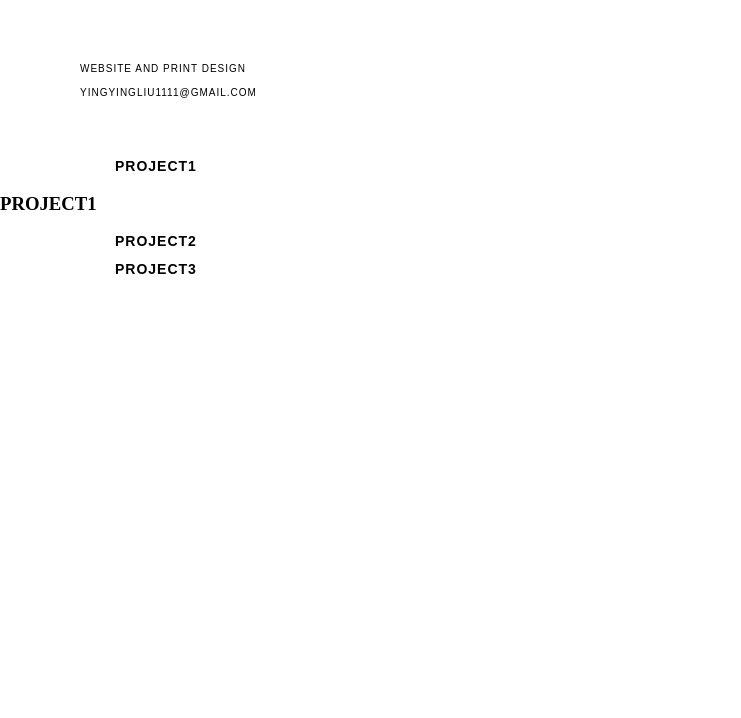
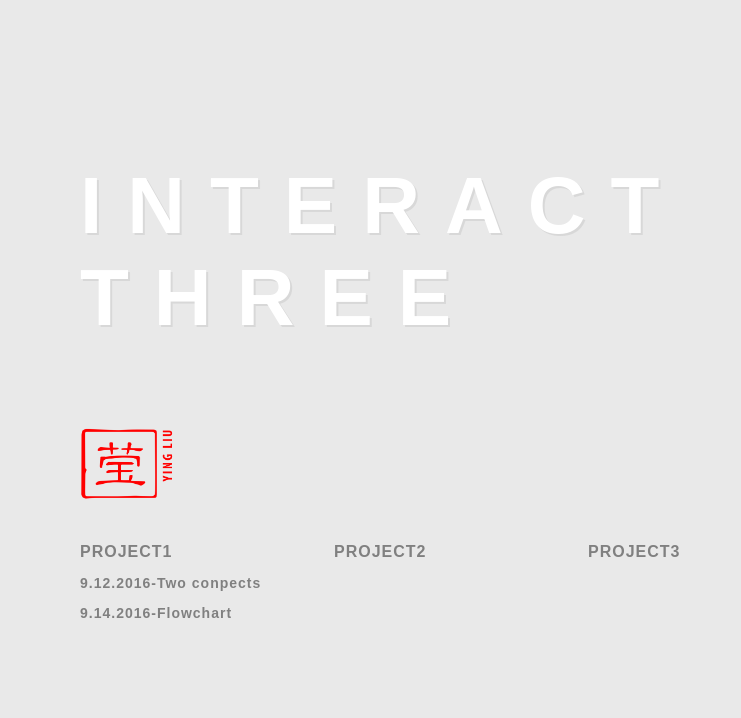
Before and after one commit to yingyingliu1111/yingyingliu1111.github.io, a plain HTML site: page index.html in a window 1280 px wide. Shown: the whole page, without its empty margins (0-741 px from the left). Drawn offline with nearby package versions, Linux system fonts and the light colour scheme.

Commit message:
styleing
style-change css/html

```diff
--- a/index.html
+++ b/index.html
@@ -6,14 +6,23 @@
     <script src="https://code.jquery.com/jquery-1.10.2.js"></script>
 </head>
 <body>
-    <div id="headbar">
-        <div id="info">
-            <p>WEBSITE AND PRINT DESIGN</p>
-            <p>YINGYINGLIU1111@GMAIL.COM</p>
-        </div>
+    <div id="big-text">
+    	<h1>INTERACT<br>THREE</h1>
     </div>
-   	<h2><a href="#">PROJECT1</a></h2>
-   	   	<h3><a href="#">PROJECT1</a></h3>
-	<h2><a href="#">PROJECT2</a></h2>
-	<h2><a href="#">PROJECT3</a></h2>
+    <div id="logobox">
+    	<img src="img/logo-red.png">
+    </div>
+    <div id="links">
+    	<div id="pro1-box">
+   			<h2>PROJECT1</h2>
+   			<h3><a href="#">9.12.2016-Two conpects</a></h3>
+   			<h3><a href="#">9.14.2016-Flowchart</a></h3>
+   		</div>
+   		<div id="pro2-box">
+	   		<h2>PROJECT2</h2>
+	   	</div>
+	   	<div id="pro3-box">
+		   	<h2>PROJECT3</h2>
+		 </div>
+    </div>
 </body>
--- a/indexstyle.css
+++ b/indexstyle.css
@@ -1,64 +1,76 @@
 body{
     margin: 0;
+    background-color: rgba(212,212,212,0.49);
 }
 img{
-    padding-left:60px;
-    width: 60px;
-
+    width: 100px;
 }
-#headbar{
-    margin: 50px;
+#header{
+	padding-top: 80px;
 }
-#topbar{
-        display: inline-block;
+#logobox{
+    padding-top: 30px;
+    padding-left: 80px;
+    display: inline-block;
 }
-
-p{
-    color: black;
+#big-text{
+	text-align: left;
+}
+#links{
+	padding-top: 30px;
+	padding-left: 80px;
+	padding-bottom: 80px;
+}
+#pro1-box{
+	vertical-align: top;
+	display: inline-block;
+	width: 250px;
+}
+#pro2-box{
+	vertical-align: top;
+	display: inline-block;
+	width: 250px;
+	}
+#pro3-box{
+	vertical-align: top;
+	display: inline-block;
+	width: 250px;
+	}
+h1{
+    color: white;
     font-family: sans-serif;
-    font-size: 10px;
-    font-weight: 400;
-    line-height: 11px;
-    vertical-align: top;
-    letter-spacing: 1px;
-    padding-top: 3px;
+    text-shadow: 2px 2px 0px rgba(161,161,161,0.24);
+    font-size: 80px;
+    letter-spacing: 25;
+    font-weight: 800;
+    padding-left: 80px;
+    padding-top:160px;
 }
-#line{
-    width: 1px;
-    height: 45px;
-    background-color: black;
-    display: inline-block;
-    margin-left: 25px;
-    vertical-align: top;
-    margin-top: 8px;
+h2{
+	color: gray;
+    font-family: sans-serif;
+    font-size: 16px;
+    letter-spacing: 1;
+    font-weight: 600;
+    text-decoration: none;
 }
-#info{
-    display: inline-block;
-    vertical-align: top;
-    padding-left:30px;
-    vertical-align: top;
-}
-
-h2{
-    color: black;
-    font-family: sans-serif;
+h3{
+	color: gray;
+	font-family: sans-serif;
     font-size: 14px;
     letter-spacing: 1;
     font-weight: 600;
     text-decoration: none;
-    padding-left:115px;
 }
 a:link {
-    color: black;
+    color: gray;
     text-decoration: none;
 }
-
 a:visited {
-    color: black;
+    color:darkred;
     text-decoration: none;
 }
-
 a:hover {
-    color: darkred;
+    color: red;
     text-decoration: none;
 }
```
Also changed, not shown: img/LOGO.png, img/logo-red.png (added), img/logo-w.png (added).
